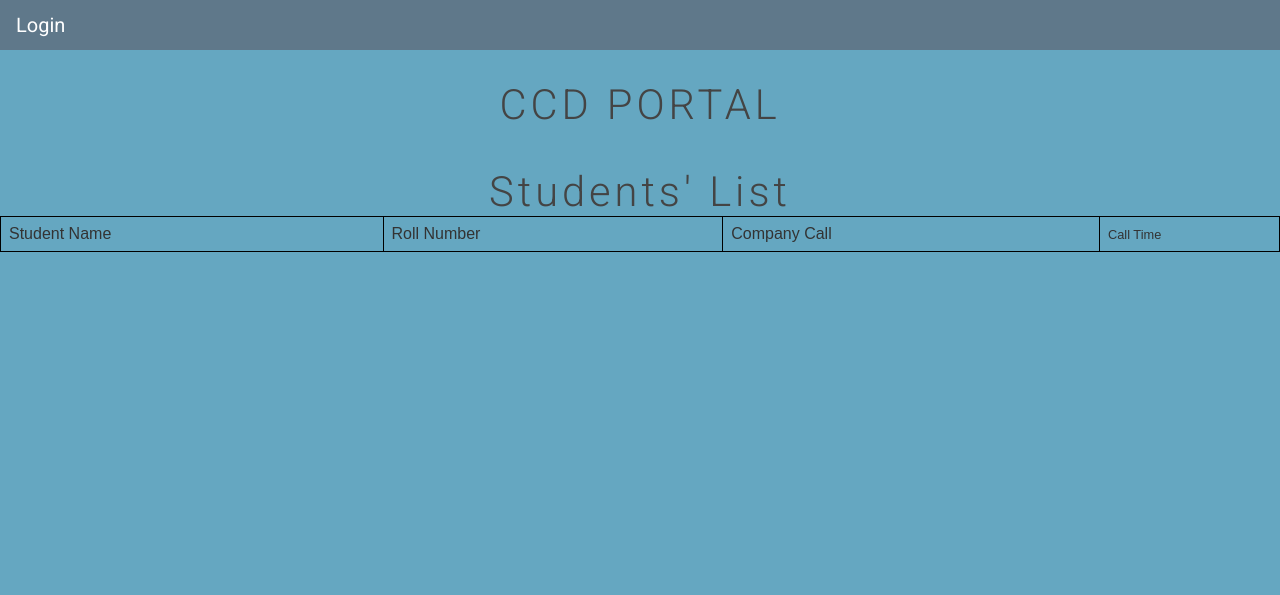
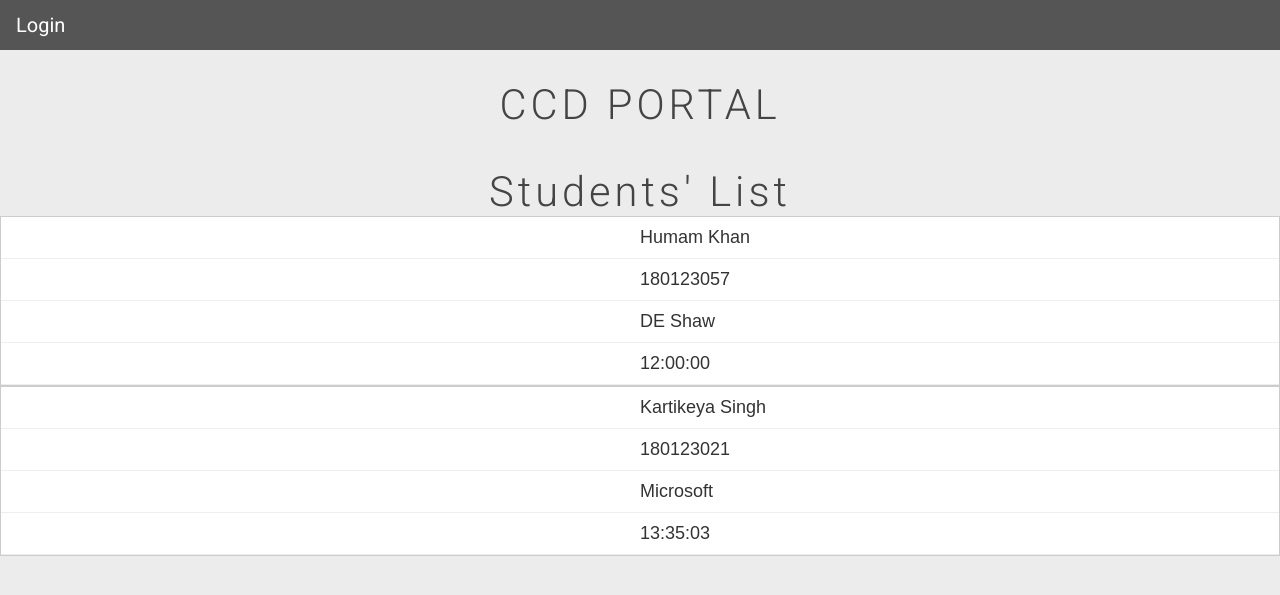
Before and after one commit to humamkhan2k/CCD-Portal, a Django app: page / in a window 1280 px wide. Shown: the top 595 px of the page. Run offline with Django 3.2, Linux system fonts and the light colour scheme; lists and menus that the app fills with data are empty; parts of the project's set-up code (start-up, migrations or seed data) failed here and were passed over; some libraries are stand-ins or nearby versions.

Commit message:
Major UI Improvments

```diff
--- a/CCD/CCD/static/nav.css
+++ b/CCD/CCD/static/nav.css
@@ -1,6 +1,6 @@
 
             body {
-                background: #fafafa;
+                background: #000;
                 color: #333333;
                 margin-top: 5rem;
             }
@@ -49,7 +49,7 @@ width : 180px;
             }
 
             .bg-steel {
-                background-color: #5f788a;
+                background-color: #555;
             }
 
             .site-header .navbar-nav .nav-link {
@@ -161,7 +161,7 @@ td, th {
     }
 
     .bg-steel {
-        background-color: #5f788a;
+        background-color: #555;
     }
 
     .site-header .navbar-nav .nav-link {
--- /dev/null
+++ b/CCD/CCD/static/table.css
@@ -0,0 +1,72 @@
+table {
+  width: 100%;
+  border-collapse: collapse;
+  margin:0px auto;
+  }
+
+/* Zebra striping */
+
+tr{
+  background: #fff;
+  }
+
+th {
+  background: #555;
+  color: white;
+  font-weight: bold;
+  }
+
+td, th {
+  padding: 10px;
+  border: 0px solid #ccc;
+  text-align: left;
+  font-size: 18px;
+  }
+
+@media
+only screen and (max-width: 760px),
+(min-device-width: 768px) and (max-device-width: 1024px)  {
+
+  table {
+      width: 100%;
+  }
+
+  /* Force table to not be like tables anymore */
+  table, thead, tbody, th, td, tr {
+    display: block;
+  }
+
+  /* Hide table headers (but not display: none;, for accessibility) */
+  thead tr {
+    position: absolute;
+    top: -9999px;
+    left: -9999px;
+  }
+
+  tr { border: 1px solid #ccc; }
+
+  td {
+    /* Behave  like a "row" */
+    border: none;
+    border-bottom: 1px solid #eee;
+    position: relative;
+    padding-left: 50%;
+  }
+
+  td:before {
+    /* Now like a table header */
+    position: absolute;
+    /* Top/left values mimic padding */
+    top: 6px;
+    left: 6px;
+    width: 45%;
+    padding-right: 10px;
+    white-space: nowrap;
+    /* Label the data */
+    content: attr(data-column);
+
+    color: #000;
+    font-weight: bold;
+  }
+
+}
--- a/CCD/CCD/templates/header.html
+++ b/CCD/CCD/templates/header.html
@@ -16,13 +16,14 @@
    <link rel="stylesheet" href="https://maxcdn.bootstrapcdn.com/bootstrap/4.4.1/css/bootstrap.min.css">
     <link href="{% static 'style.css' %}" rel="stylesheet" type="text/css" media="all" />
     <link href="{% static 'nav.css' %}" rel="stylesheet" type="text/css" media="all" />
+    <link href="{% static 'table.css' %}" rel="stylesheet" type="text/css" media="all" />
     <!-- //Custom Theme files -->
     <!-- web font -->
     <link href="//fonts.googleapis.com/css?family=Roboto:300,300i,400,400i,700,700i" rel="stylesheet">
     <!-- //web font -->
     <style>
       body {
-        background-color:#65a7c1;
+        background-color:#ECECEC;
       }
       img {
         margin-top: -30px;
--- a/CCD/CCD/templates/homepage.html
+++ b/CCD/CCD/templates/homepage.html
@@ -12,12 +12,36 @@
       <br><br>
       <h1 align="center"> Students' List </h1>
       <table>
-        <tr>
-          <th>Student Name</th>
-          <th>Roll Number</th>
-          <th>Company Call</th>
-          <th class="small">Call Time</th>
-        </tr>
+        <thead>
+          <tr class="table-headers">
+            <th>Student Name
+                <i style="float: right; margin-top:5px;font-size: 15px; margin-right: 30px;"class="fa fa-sort" aria-hidden="true"></i>
+            </th>
+            <th>Roll Number
+
+            </th>
+            <th>Company Call
+                <i style="float: right; margin-top:5px;font-size: 15px; margin-right: 10px;"class="fa fa-sort" aria-hidden="true"></i>
+            </th>
+            <th>Call Time
+              <i style="float: right; margin-top:5px;font-size: 15px; margin-right: 30px;"class="fa fa-sort" aria-hidden="true"></i>
+            </th>
+          </tr>
+        </thead>
+        <tbody>
+          </tr>
+            <td>Humam Khan</td>
+            <td>180123057</td>
+            <td>DE Shaw</td>
+            <td>12:00:00</td>
+          </tr>
+          </tr>
+            <td>Kartikeya Singh</td>
+            <td>180123021</td>
+            <td>Microsoft</td>
+            <td>13:35:03</td>
+          </tr>
+        </tbody>
       </table>
 
 {% endblock %}
```
